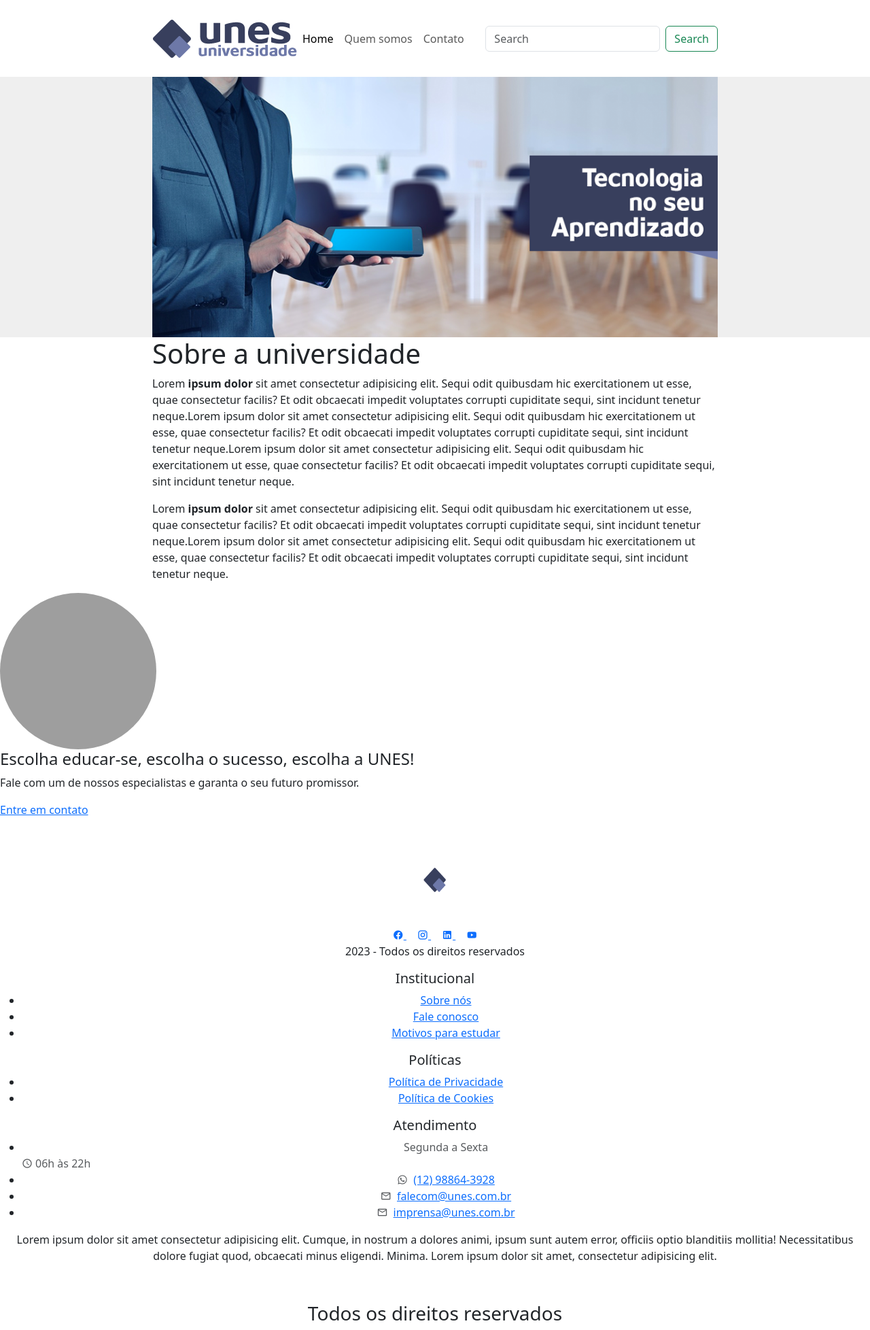
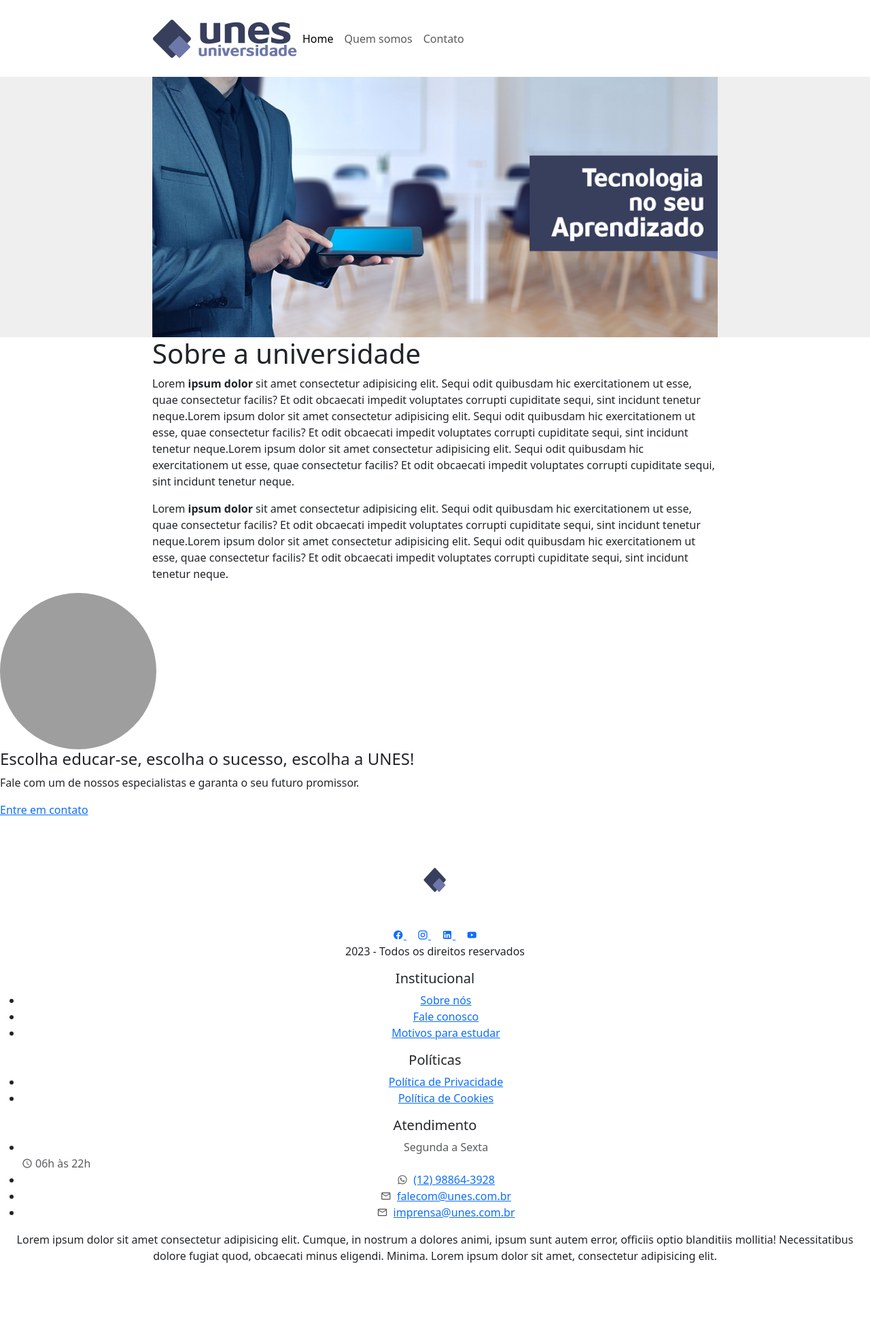
Before and after one commit to yrnThiago/Desafio_2, a Flask app: page /home in a window 1280 px wide. Shown: the whole page at 68% size. After the commit the page ends 1857 px from the top, so only its background shows below. Run offline with Flask 3, Linux system fonts and the light colour scheme; some libraries are stand-ins or nearby versions; grey boxes are pictures that could not be loaded.

Commit message:
fix: refactor code

```diff
--- a/app/templates/base.html
+++ b/app/templates/base.html
@@ -20,7 +20,7 @@
                 <span class="navbar-toggler-icon"></span>
             </button>
             <div class="collapse navbar-collapse" id="navbarSupportedContent">
-                <ul class="navbar-nav me-auto mb-2 mb-lg-0">
+                <ul class="d-flex navbar-nav me-auto mb-2 mb-lg-0">
                     <li class="nav-item">
                         <a class="nav-link active" aria-current="page" href="{{ url_for('home.home') }}">Home</a>
                     </li>
@@ -31,10 +31,6 @@
                         <a class="nav-link" href="{{ url_for('contato.contato') }}">Contato</a>
                     </li>
                 </ul>
-                <form class="d-flex" role="search">
-                    <input class="form-control me-2" type="search" placeholder="Search" aria-label="Search">
-                    <button class="btn btn-outline-success" type="submit">Search</button>
-                </form>
             </div>
         </div>
     </nav>
@@ -148,7 +144,4 @@
     </footer>
     <script src="https://cdn.jsdelivr.net/npm/bootstrap@5.3.2/dist/js/bootstrap.bundle.min.js" integrity="sha384-C6RzsynM9kWDrMNeT87bh95OGNyZPhcTNXj1NW7RuBCsyN/o0jlpcV8Qyq46cDfL" crossorigin="anonymous"></script>
 </body>
-<footer class="rodape">
-    <h3>Todos os direitos reservados</h3>
-</footer>
 </html>
```
